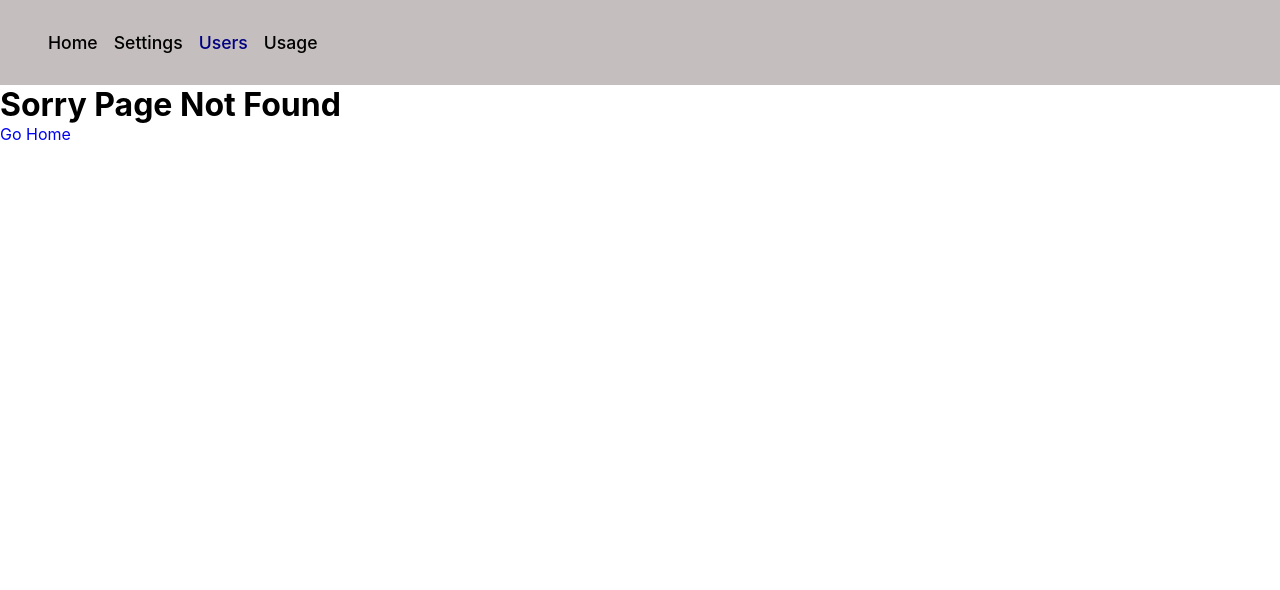
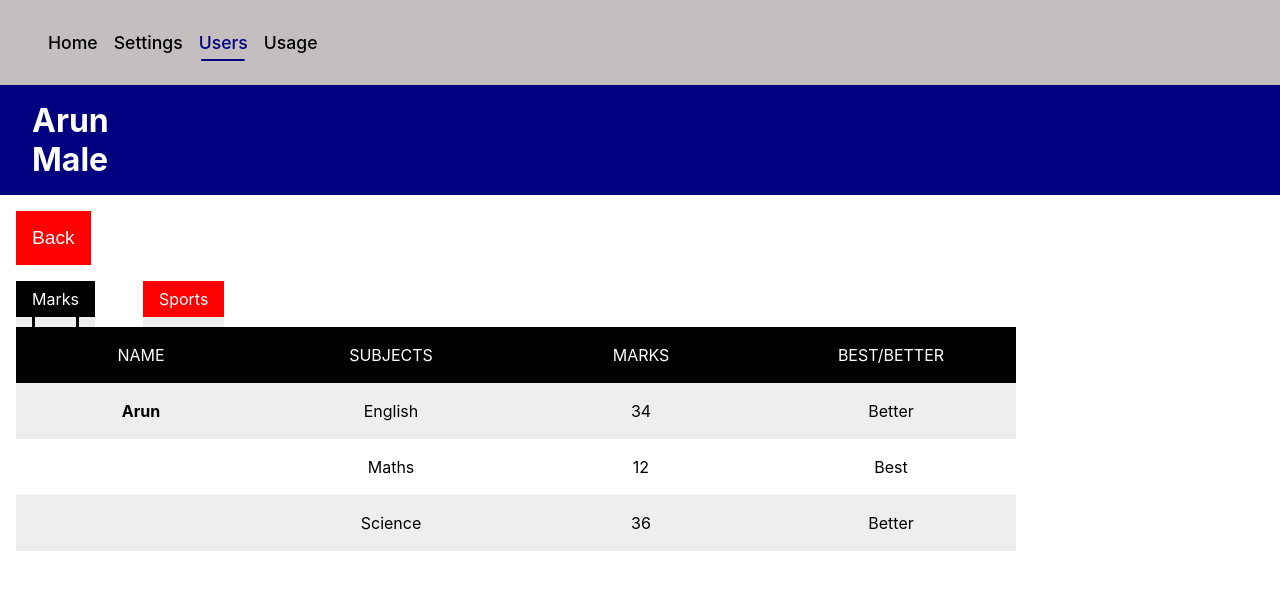
Before and after one commit to iambasilp/React-Router-Learn, a React (Create React App) app: page /Users/1 in a window 1280 px wide. Before the commit this address had no page. Shown: the top 590 px of the page. Built offline with nearby package versions, Linux system fonts and the light colour scheme.

Commit message:
Day Five fully completed

```diff
--- a/src/App.js
+++ b/src/App.js
@@ -16,21 +16,23 @@ function App() {
 
   return (
     <BrowserRouter>
-      <div className="App">
-        <Header />
-      </div>
       <Routes>
-        <Route path='/' element={<Home />}></Route>
-        <Route path='Home' element={<Home />} />
-        <Route path='Settings' element={<Settings />} />
-        <Route path='Users' element={<Users />} />
-        <Route path='Usage' element={<Usage />} />
-        <Route path='Details' element={<Details />} />
-        <Route path='Details/:userId' element={<Details />}>
-          <Route index element={<Marks />}></Route>
-          <Route path="Sports" element={<Sports />}></Route>
+        <Route path='/' element={<Header />}>
+          <Route index element={<Home />}></Route>
+          <Route path='Home' element={<Home />} />
+          <Route path='Settings' element={<Settings />} />
+          <Route path='Users'>
+            <Route index element={<Users />} />
+            <Route path=':userId' element={<Details />}>
+              <Route index element={<Marks />}></Route>
+              <Route path="Sports" element={<Sports />}></Route>
+            </Route>
+          </Route>
+          <Route path='Usage' element={<Usage />} />
+          <Route path='Details' element={<Details />} />
+          <Route path='*' element={<Notfound />}></Route>
         </Route>
-        <Route path='*' element={<Notfound />}></Route>
+
       </Routes>
     </BrowserRouter>
 
--- a/src/Pages/Details.css
+++ b/src/Pages/Details.css
@@ -4,15 +4,16 @@
   column-gap: 1rem;
 }
 .sub-menu .menu{
+    position:relative;
     margin: 1rem 1rem 0rem 1rem;
     padding: .5rem 1rem;
     text-transform: capitalize;
     color: white;
     background-color: red ;
-    transition: all ease 0.3s ;
-    border: none;
+    border-bottom: 10px solid #EEEEEE;
     outline: none;
 }
+
 .sub-menu .active{
     background-color: #000;
 }
@@ -26,6 +27,22 @@
     color: white;
     font-size: 1.2rem;
 }
+.sub-menu .menu.active::before,
+.sub-menu .menu.active::after{
+    content: "";
+    position: absolute;
+    top: 3rem;
+    width: 35px;
+    height: 3px;
+    background-color: #000;
+    transform: rotate(90deg);
+}
+.sub-menu .menu.active::before{
+    left: 0;
+}
+.sub-menu .menu.active::after{
+    right: 0;
+}
 .backbutton:active{
     background-color: black;
 }
--- a/src/Pages/Details.jsx
+++ b/src/Pages/Details.jsx
@@ -34,14 +34,16 @@ export const Details = () => {
         <h1>{user.gender}</h1>
         <h1>{user.physics}</h1>
       </div>
+
       <button
       className="backbutton"
         onClick={() => {
-          navigate('/Users');
+          navigate('..');
         }}
       >
         Back
       </button>
+
       <div className="sub-menu">
         <NavLink className="menu" to="" end>
           Marks
--- a/src/Pages/Users.jsx
+++ b/src/Pages/Users.jsx
@@ -45,7 +45,7 @@ export const Users = () => {
       }).map((item) => {
         return (
           <div onClick={()=>{
-            navigate(`/Details/${item.id}`,{
+            navigate(`${item.id}`,{
               replace:false,
               state:{
                 data:item,
--- a/src/components/Header.css
+++ b/src/components/Header.css
@@ -9,14 +9,27 @@
 
 }
 .header a{
+    display: inlin-block;
     color: black;
+    text-align: center;
     font-weight: 500;
-    padding-left: 1rem;
+    margin-left: 1rem;
     font-size: 1.1rem;
     text-decoration: none;
-
+    position: relative;
 }
 .header a.active{
     color: #000080;
-    border-radius: 2rem;
 }
+.header a.active::before{
+    content: "";
+    position: absolute;
+    bottom: -.5rem;
+    left: 50%;
+    transform: translateX(-50%);
+    margin: 0 auto;
+    width: 90%;
+    border-radius: 30px;
+    height: 2px;
+    background-color:#000080;
+}
--- a/src/components/Header.jsx
+++ b/src/components/Header.jsx
@@ -1,12 +1,9 @@
 import React from "react";
-import { NavLink } from "react-router-dom";
-import { Home } from "../Pages/Home";
-import { Settings } from "../Pages/Settings";
-import { Users } from "../Pages/Users";
-import { Usage } from "../Pages/Usage";
+import { NavLink, Outlet } from "react-router-dom";
 import "./Header.css";
 const Header = () => {
   return (
+    <>
       <header className="header">
         <nav className="nav container">
           <div className="nav__menu">
@@ -25,6 +22,8 @@ const Header = () => {
           </div>
         </nav>
       </header>
+      <Outlet/>
+    </>
   );
 };
 
```
Lines whose indentation alone changed are shown as unchanged.
